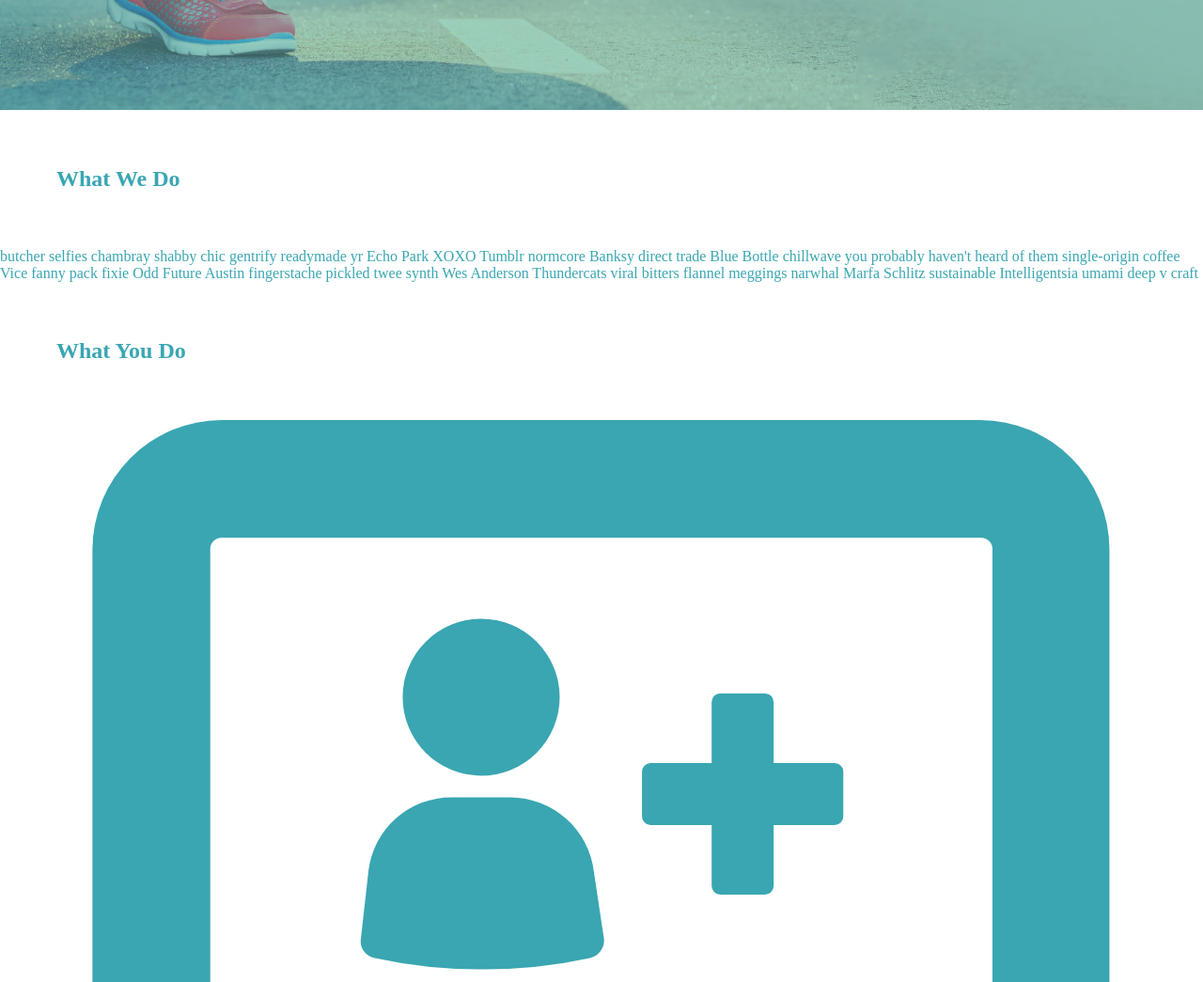
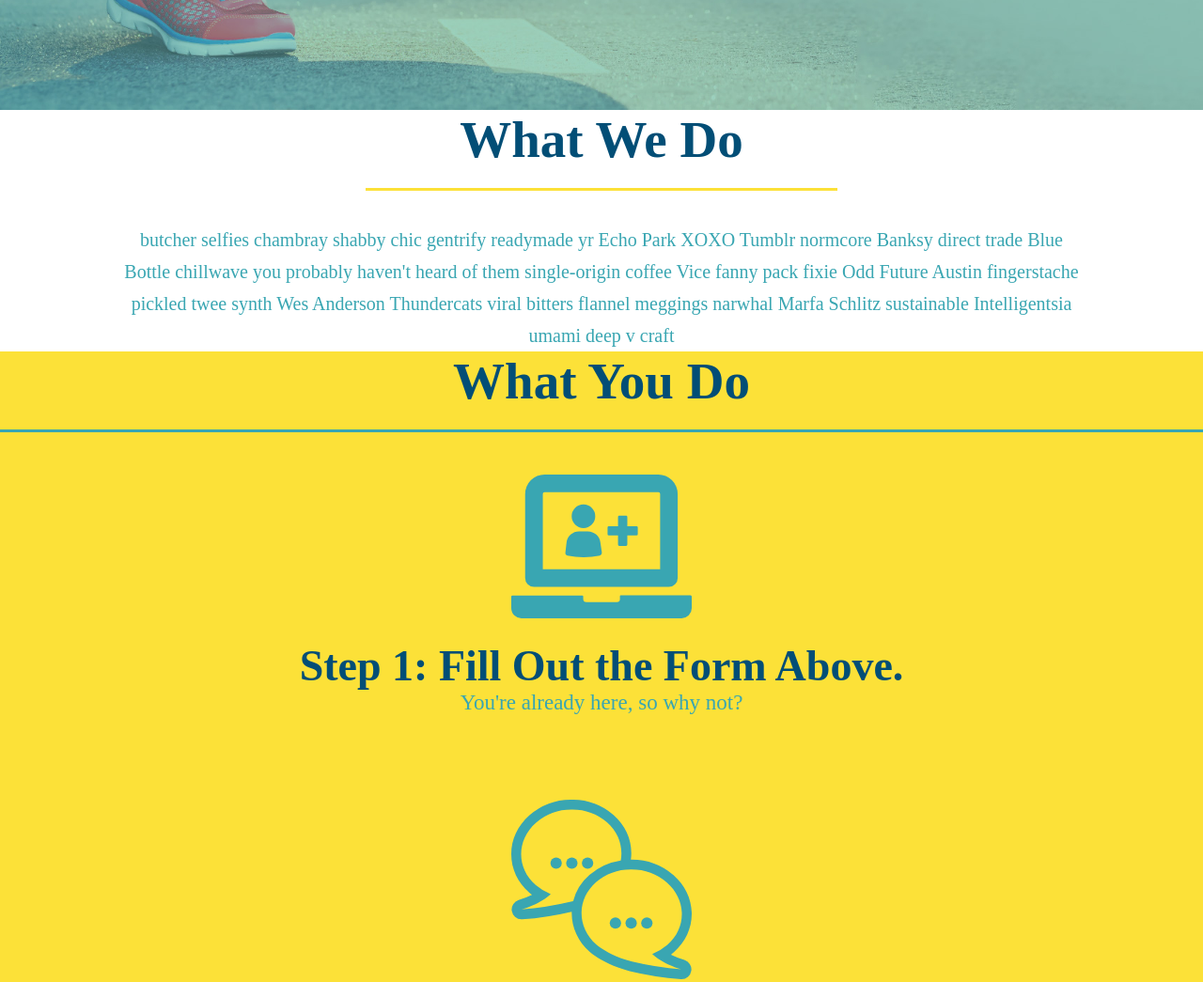
Before and after one commit to rjointer2/wk1, a plain HTML site: page index.html in a window 1280 px wide. Shown: the part 555-1600 px from the top of the page at 94% size. Drawn offline with Linux system fonts and the light colour scheme.

Commit message:
fix the svg files and added some specific selectors

```diff
--- a/index.html
+++ b/index.html
@@ -80,7 +80,7 @@
     <!-- end hero -->
 
     <!-- "what we do" section -->
-    <section id="what-we-do">
+    <section id="what-we-do" class="intro">
         <h2>What We Do</h2>
         <p>
           butcher selfies chambray shabby chic gentrify readymade yr Echo Park XOXO Tumblr normcore Banksy direct trade Blue Bottle chillwave you probably haven't heard of them single-origin coffee Vice fanny pack fixie Odd Future Austin fingerstache pickled twee synth Wes Anderson Thundercats viral bitters flannel meggings narwhal Marfa Schlitz sustainable Intelligentsia umami deep v craft
@@ -88,7 +88,7 @@
       </section>
 
       <!-- "what you do" section -->
-      <section id="what-you-do">
+      <section id="what-you-do" class="steps">
         <h2>What You Do</h2>
 
         <div>
@@ -98,19 +98,19 @@
         </div>
 
         <div>
-            <img src="img/asset/step-1.svg">
+            <img src="img/asset/step-2.svg">
             <h3>Step 2: Consult with One of Our Trainers.</h3>
             <p>Are you here to build muscle, lose weight, or just feel good?</p>
         </div>
 
         <div>
-            <img src="img/asset/step-1.svg">
+            <img src="img/asset/step-3.svg">
             <h3>Step 3: Get Running.</h3>
             <p>Hit the ground running (literally) once your trainer lays out your plan.</p>
         </div>
 
         <div>
-            <img src="img/asset/step-1.svg">
+            <img src="img/asset/step-4.svg">
             <h3>Step 4: See Results.</h3>
             <p>Bi-weekly checkins with your trainer will keep you focused</p>
         </div>
--- a/style.css
+++ b/style.css
@@ -107,6 +107,86 @@ h2 {
 
 /* my foot hurt */
 
+/* other sections */
+
+.intro {
+    text-align: center;
+}
+
+.intro h2 {
+    font-size: 55px;
+    color: #024e76;
+    margin-bottom: 35px;
+    padding: 0 100px 20px 100px;
+    border-bottom: 3px solid;
+    border-color: #fce138;
+    display: inline-block;
+}
+
+.intro p {
+    line-height: 1.7;
+    color: #39a6b2;
+    width: 80%;
+    font-size: 20px;
+    margin: 0 auto;
+}
+
+
+.steps {
+    text-align: center;
+    background: #fce138;
+}
+
+.steps h2 {
+    font-size: 55px;
+    color: #024e76;
+    margin-bottom: 35px;
+    padding: 0 100px 20px 100px;
+    border-bottom: 3px solid;
+    border-color: #39a6b2;
+}
+
+.steps div {
+    margin-bottom: 80px;
+}
+
+.steps img {
+    width: 15%;
+    margin: 10px 0;
+}
+
+.steps h3 {
+    color: #024e76;
+    font-size: 46px;
+    margin-top: 10px;
+}
+
+.steps p {
+    color: #39a6b2;
+    font-size: 23px;
+}
+
+.steps span {
+    font-size: 38px;
+}
+
+.section-title {
+    font-size: 55px;
+    color: #024e76;
+    margin-bottom: 35px;
+    padding: 0 100px 20px 100px;
+    display: inline-block;
+    border-bottom: 3px solid;
+}
+
+.primary-border {
+    border-color: #fce138;
+}
+
+.secondary-border {
+    border-color: #39a6b2;
+}
+
 footer {
     background: #fce138;
     width: 100%;
```
